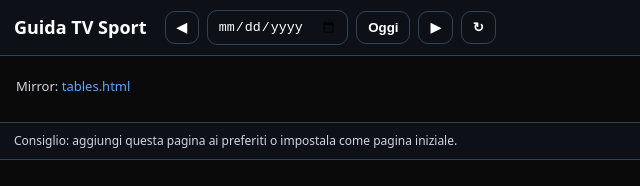
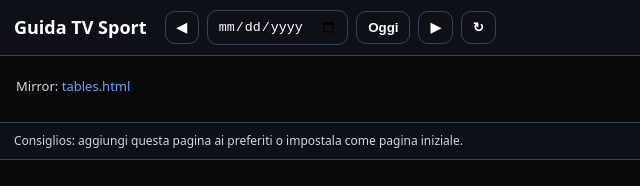
Before and after one commit to jusseppe88/virgilio-sport-rss, a plain HTML site: page home.html in a window 1280 px wide. Shown: the full height of the page, 0-640 px from the left. Drawn offline with Linux system fonts and the light colour scheme.

Commit message:
Update home.html

```diff
--- a/home.html
+++ b/home.html
@@ -67,7 +67,7 @@
     <div id="content"></div>
   </main>
 
-  <footer>Consiglio: aggiungi questa pagina ai preferiti o impostala come pagina iniziale.</footer>
+  <footer>Consiglios: aggiungi questa pagina ai preferiti o impostala come pagina iniziale.</footer>
 
   <script>
     const BASE = "./tables.html";       // must live next to home.html on Pages
```
